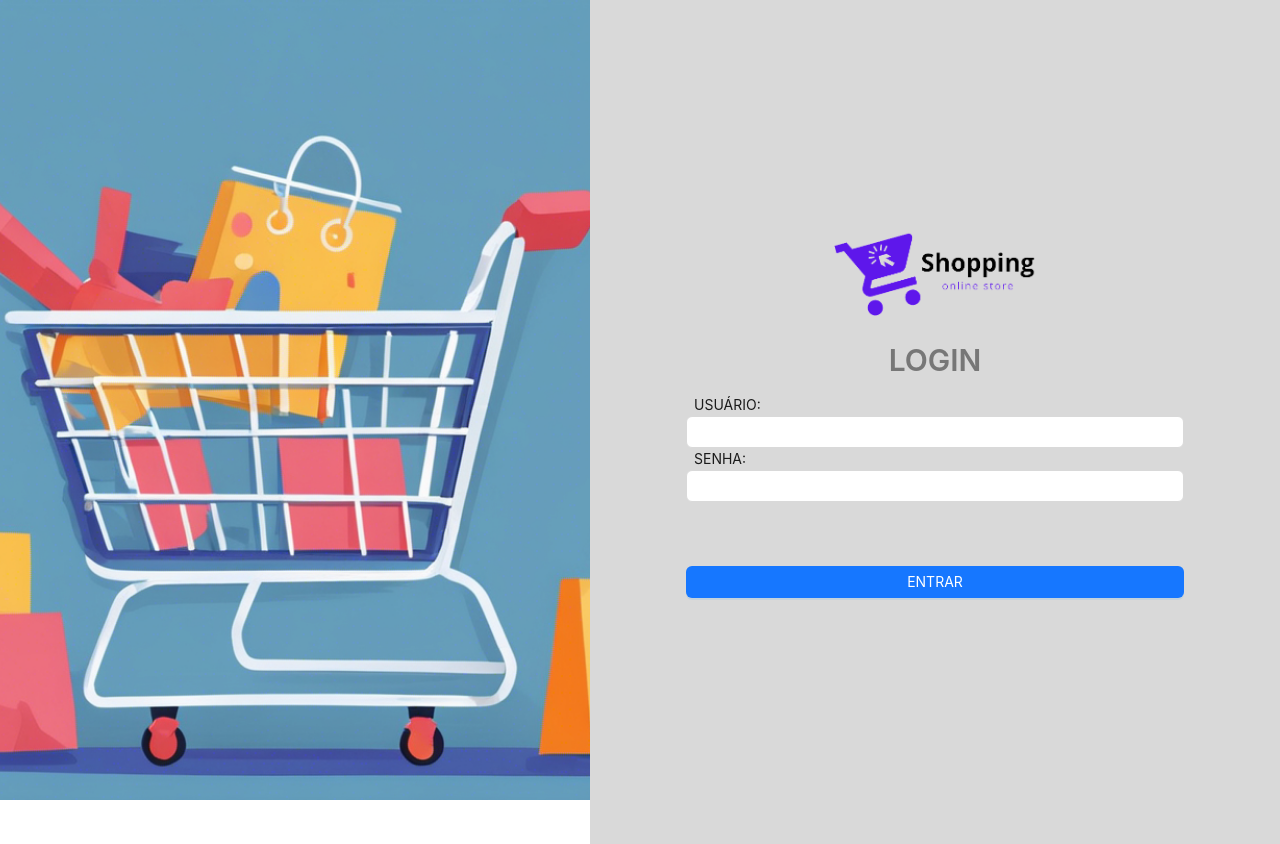
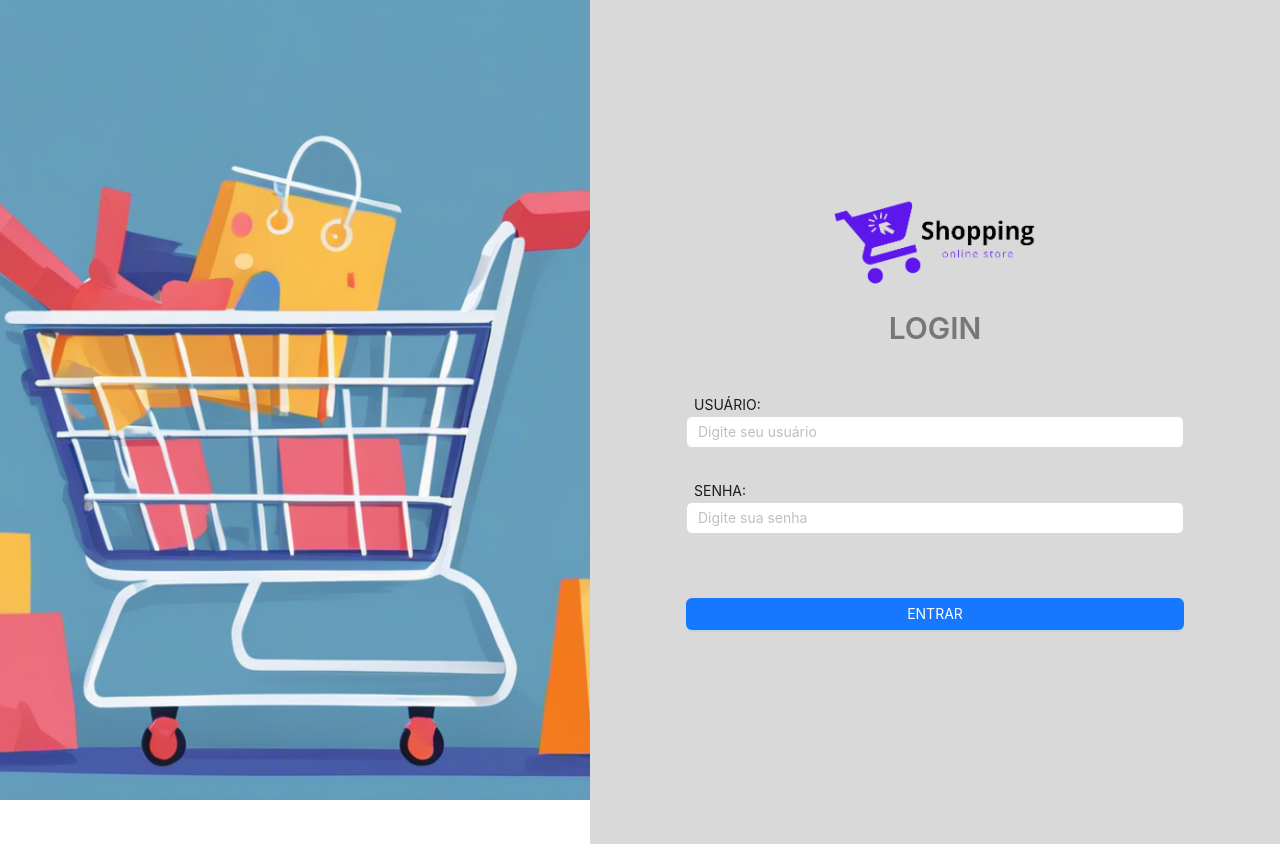
Before and after one commit to HendrywDeyvison/vendas-web-react-typescript, a React (Vite) app: page / in a window 1280 px wide. Built offline with nearby package versions, Linux system fonts and the light colour scheme.

Commit message:
feat: insert useState on login screen

```diff
--- a/src/modules/login/screens/LoginScreen.tsx
+++ b/src/modules/login/screens/LoginScreen.tsx
@@ -1,8 +1,24 @@
-import Button from "../../../shared/buttons/button/button";
-import Input from "../../../shared/inputs/input/input";
+import { useEffect, useState } from "react";
+import Button from "../../../shared/buttons/button/Button";
+import Input from "../../../shared/inputs/input/Input";
 import { ContainerLoginScreen, BackgroundImage, LogoImage, LimitedContainer, ContainerLogin, TitleLogin } from "../styles/loginScreen.styles";
 
 const LoginScreen = () =>{
+    const [username, setUsername]= useState('');
+    const [password, setPassword]= useState('');
+
+    const handleUsername = (event: React.ChangeEvent<HTMLInputElement>) =>{
+        setUsername(event.target.value);
+    }
+
+    const handlePassword = (event: React.ChangeEvent<HTMLInputElement>) =>{
+        setPassword(event.target.value);
+    }
+
+    const handleLogin = () =>{
+        console.log(username, password);
+    };
+
     return (
         <ContainerLoginScreen>
             <BackgroundImage src="./background.png" />
@@ -11,9 +27,9 @@ const LoginScreen = () =>{
                 <LimitedContainer>
                     <LogoImage src="./logoSemFundo.png" />
                     <TitleLogin level={2} type="secondary"> LOGIN </TitleLogin>
-                    <Input title="USUÁRIO:" />
-                    <Input title="SENHA:" />
-                    <Button type="primary" margin="64px 0px 16px 0px"> ENTRAR </Button>
+                    <Input placeholder="Digite seu usuário" title="USUÁRIO:" margin="32px 0px 0px" onChange={handleUsername} value={username} />
+                    <Input type="password" placeholder="Digite sua senha" title="SENHA:" margin="32px 0px 0px" onChange={handlePassword} value={password} />
+                    <Button type="primary" margin="64px 0px 16px 0px" onClick={handleLogin}> ENTRAR </Button>
                 </LimitedContainer>
             </ContainerLogin>
         </ContainerLoginScreen>
--- a/src/shared/inputs/input/input.tsx
+++ b/src/shared/inputs/input/input.tsx
@@ -3,12 +3,13 @@ import { BoxInput, TitleInput } from "./input.styles";
 
 interface InputProps extends InputPropsAntd {
     title?: string;
+    margin?: string;
 }
 
-const Input = ({title, ...props}: InputProps) =>{
+const Input = ({title, margin, ...props}: InputProps) =>{
 
     return (
-        <BoxInput>
+        <BoxInput style={{margin}}>
             <TitleInput>{title}</TitleInput>
             <InputAntd {...props}/>
         </BoxInput>
```
